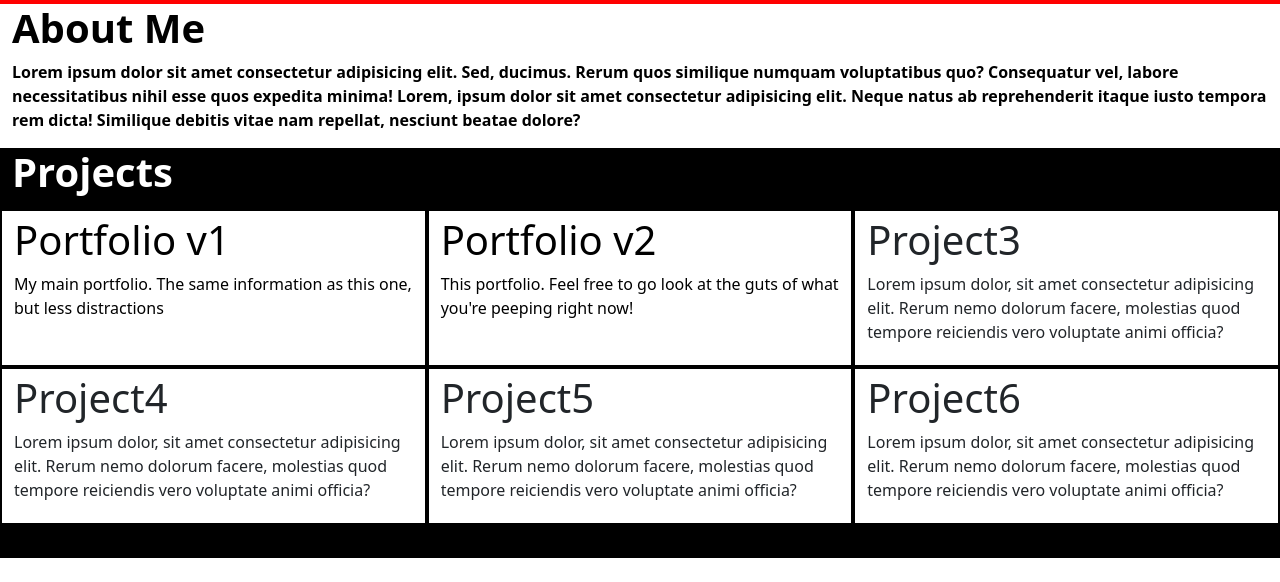
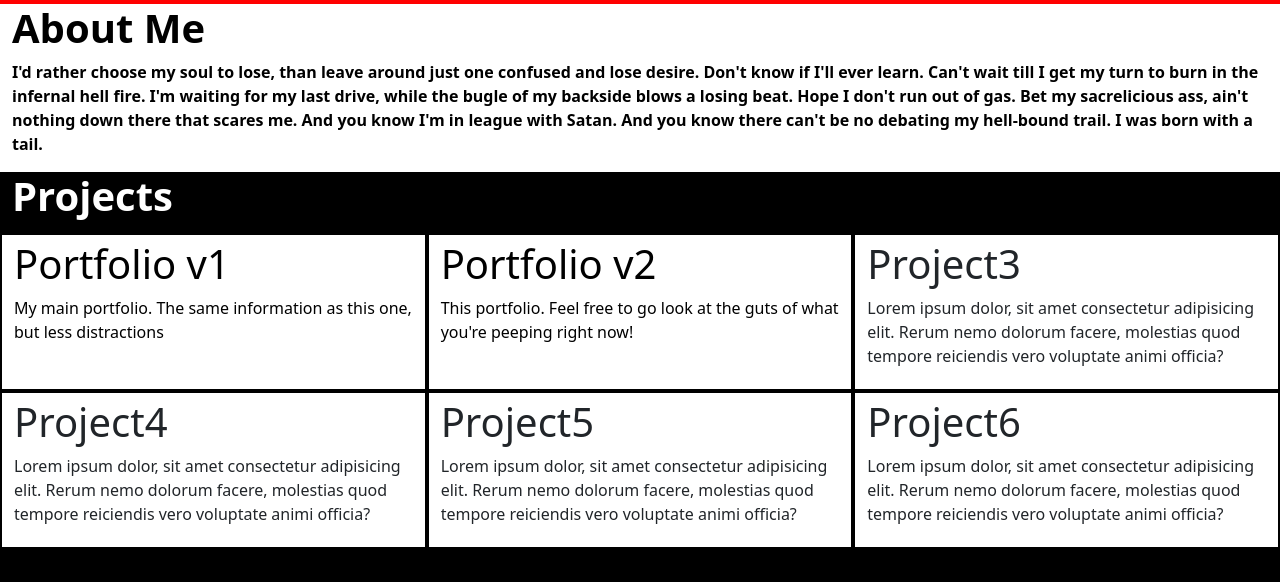
Before and after one commit to ScottSyverson/AnotherPortfolio, a plain HTML site: page index.html in a window 1280 px wide. Shown: the part 868-1450 px from the top of the page. Before the commit the page ends 1426 px from the top, so only its background shows below. Drawn offline with Linux system fonts and the light colour scheme.

Commit message:
minor changes
place-holding text text mostly

```diff
--- a/index.html
+++ b/index.html
@@ -60,7 +60,23 @@
 
     <div class="about container-fluid" id="about">
         <h1><b>About Me</b></h1>
-        <p><b>Lorem ipsum dolor sit amet consectetur adipisicing elit. Sed, ducimus. Rerum quos similique numquam voluptatibus quo? Consequatur vel, labore necessitatibus nihil esse quos expedita minima! Lorem, ipsum dolor sit amet consectetur adipisicing elit. Neque natus ab reprehenderit itaque iusto tempora rem dicta! Similique debitis vitae nam repellat, nesciunt beatae dolore?</b></p>
+        <p><b>I'd rather choose my soul to lose,
+            than leave around just one confused
+            and lose desire.
+            Don't know if I'll ever learn.
+            Can't wait till I get my turn
+            to burn in the infernal hell fire.
+            I'm waiting for my last drive,
+            while the bugle of my backside
+            blows a losing beat.
+            Hope I don't run out of gas.
+            Bet my sacrelicious ass,
+            ain't nothing down there that scares me. And you know
+            I'm in league with Satan.
+            And you know
+            there can't be no debating
+            my hell-bound trail.
+            I was born with a tail.</b></p>
     </div><!--end about-->
 
     <div class="projects-header container-fluid">
--- a/style.css
+++ b/style.css
@@ -90,6 +90,10 @@
 
 }
 
+.project:hover{
+    background-color: red;
+}
+
 .very-bottom-bar{
     background-color: black;
     color: black;
```
